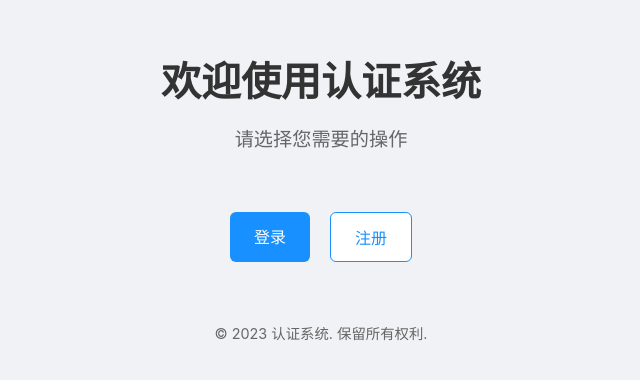
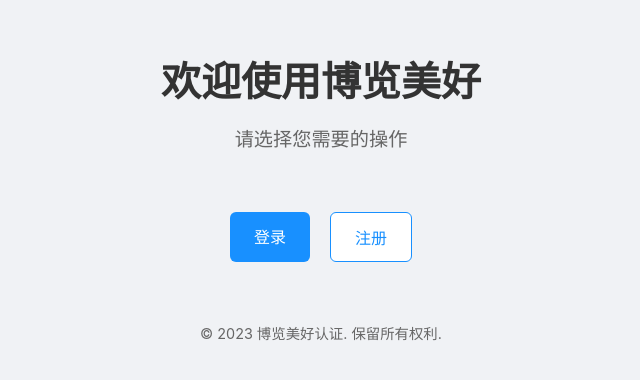
Before and after one commit to DreamLi-425/Explore-the-World.github.io, a plain HTML site: page index.html in a window 1280 px wide. Shown: the part 204-584 px from the top of the page, without its empty margins (319-959 px from the left). Drawn offline with Linux system fonts and the light colour scheme.

Commit message:
Add files via upload

```diff
--- a/index.html
+++ b/index.html
@@ -3,13 +3,13 @@
 <head>
     <meta charset="UTF-8">
     <meta name="viewport" content="width=device-width, initial-scale=1.0">
-    <title>首页 - 认证系统</title>
+    <title>首页 - 博览美好认证</title>
     <link rel="stylesheet" href="styles.css">
 </head>
 <body>
     <div class="container">
         <header class="main-header">
-            <h1>欢迎使用认证系统</h1>
+            <h1>欢迎使用博览美好</h1>
             <p>请选择您需要的操作</p>
         </header>
 
@@ -19,7 +19,7 @@
         </div>
 
         <footer class="main-footer">
-            <p>© 2023 认证系统. 保留所有权利.</p>
+            <p>© 2023 博览美好认证. 保留所有权利.</p>
         </footer>
     </div>
 </body>
```
